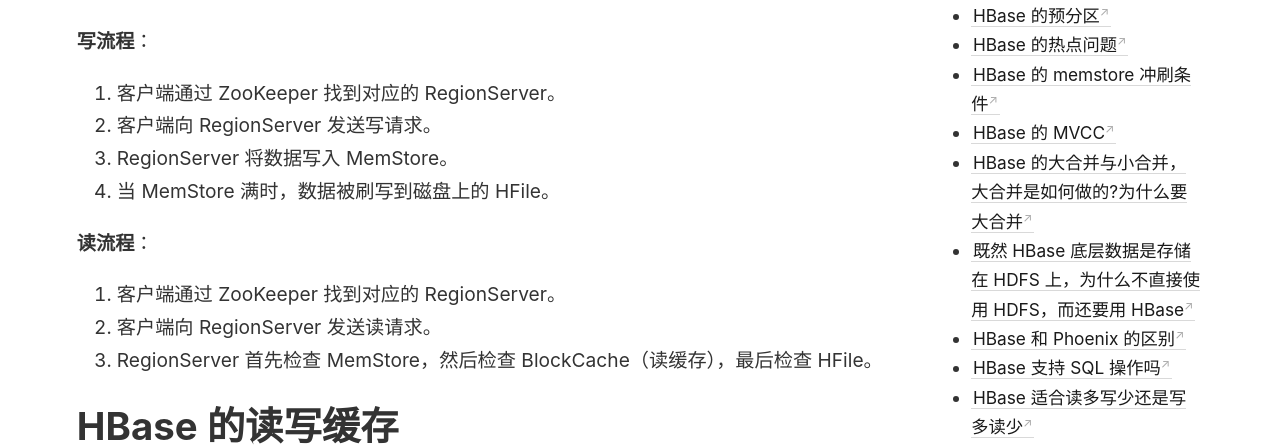
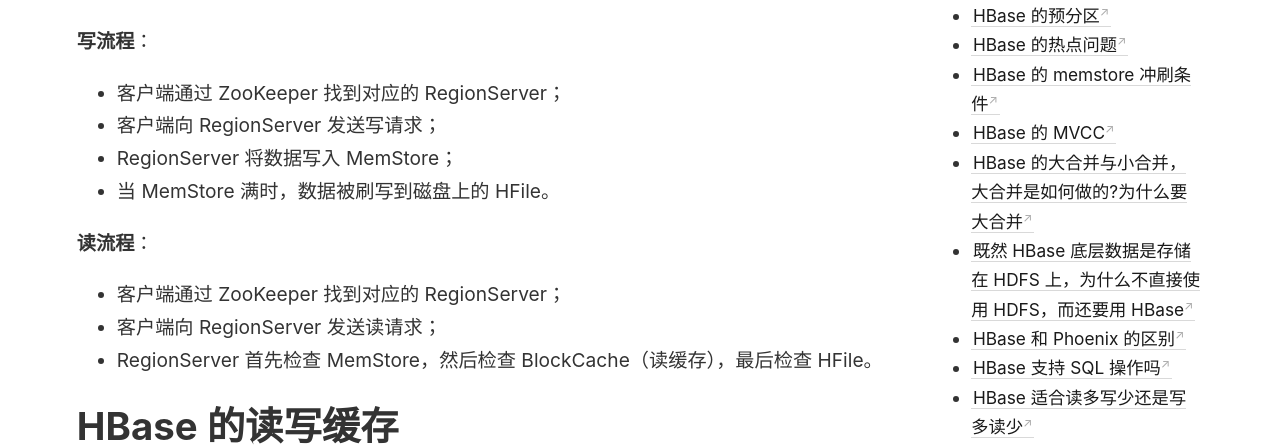
Before and after one commit to wingowen/digital-garden-jekyll, a Jekyll site: the page built from _notes/HBase-面经.md, in a window 1280 px wide and 900 px high, scrolled down 1269 px. Shown: the part 179-625 px from the top of the window. Built offline with Jekyll 4.4.1, drawn with Linux system fonts in a browser that asks for light colours; some of the changed lines change nothing that is shown.

Commit message:
vault backup: 2024-08-21 13:43:58

```diff
--- a/_notes/HBase-面经.md
+++ b/_notes/HBase-面经.md
@@ -30,15 +30,15 @@
 # HBase 读写数据流程
 
 **写流程**：
-1. 客户端通过 ZooKeeper 找到对应的 RegionServer。
-2. 客户端向 RegionServer 发送写请求。
-3. RegionServer 将数据写入 MemStore。
-4. 当 MemStore 满时，数据被刷写到磁盘上的 HFile。
+- 客户端通过 ZooKeeper 找到对应的 RegionServer；
+- 客户端向 RegionServer 发送写请求；
+- RegionServer 将数据写入 MemStore；
+- 当 MemStore 满时，数据被刷写到磁盘上的 HFile。
 
 **读流程**：
-1. 客户端通过 ZooKeeper 找到对应的 RegionServer。
-2. 客户端向 RegionServer 发送读请求。
-3. RegionServer 首先检查 MemStore，然后检查 BlockCache（读缓存），最后检查 HFile。
+- 客户端通过 ZooKeeper 找到对应的 RegionServer；
+- 客户端向 RegionServer 发送读请求；
+- RegionServer 首先检查 MemStore，然后检查 BlockCache（读缓存），最后检查 HFile。
 
 # HBase 的读写缓存
 
```
